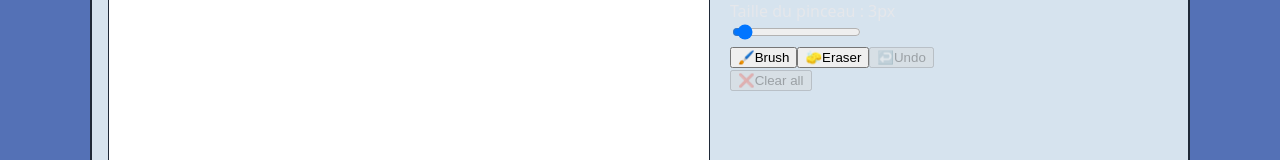
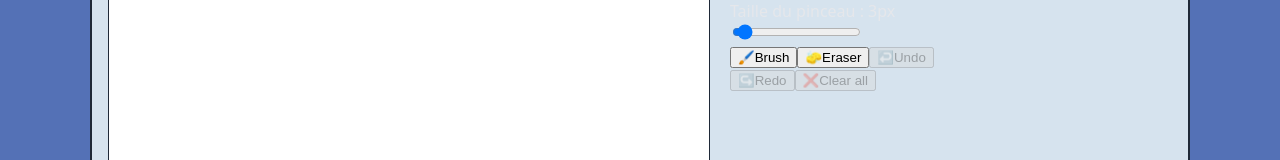
Before and after one commit to JulieNonnon/oekaki-board, a Next.js app in the folder frontend/: page /create in a window 1280 px wide. Shown: the part 344-504 px from the top of the page. Built offline with nearby package versions, Linux system fonts and the light colour scheme.

Commit message:
feat(frontend): implement redo feature and its button

```diff
--- a/frontend/src/app/create/page.tsx
+++ b/frontend/src/app/create/page.tsx
@@ -153,6 +153,17 @@ export default function CreatePage() {
     loadHistory(previousIndex); // Enfin, on recharge l’état du canvas correspondant à l’index précédent dans l’historique pour revenir en arrière.
   };
 
+  // Fonction pour rétablir la dernière action de dessin annulée (redo)
+  const redo = () => {
+    if (historyIndex >= history.length - 1) return;
+
+    const nextIndex = historyIndex + 1;
+
+    setHistoryIndex(nextIndex);
+
+    loadHistory(nextIndex);
+  };
+
   // Effacer l'entièreté du canva avec un "Clear All"
   const clearCanvas = () => {
     const canvas = canvasRef.current;
@@ -301,6 +312,13 @@ export default function CreatePage() {
         </button>
 
         <button
+          onClick={redo}
+          disabled={historyIndex >= history.length - 1}
+        >
+          ↪️Redo
+        </button>
+
+        <button
           title="Effacer tout le dessin"
           type="button"
           onClick={clearCanvas}
```
